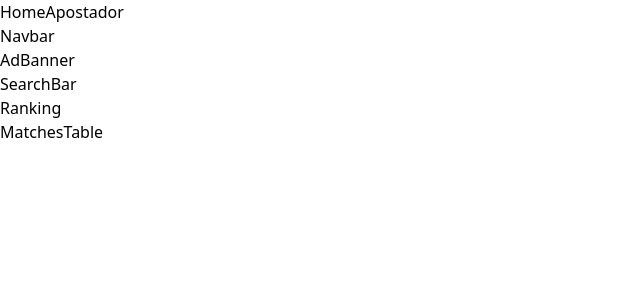
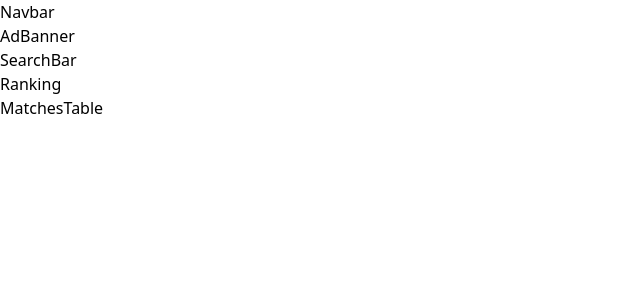
Before and after one commit to AnesioSousa/ibet-react-ts, a React (Vite) app: page / in a window 1280 px wide. Shown: the top 300 px of the page, without its empty margins (0-640 px from the left). Built offline with nearby package versions, Linux system fonts and the light colour scheme.

Commit message:
:trash: Removido boilerplate inicial

```diff
--- a/src/components/HomeApostador.tsx
+++ b/src/components/HomeApostador.tsx
@@ -4,7 +4,6 @@ import PageContent from "./PageContent";
 function HomeApostador() {
   return (
     <>
-      <div>HomeApostador</div>
       <Navbar />
       <PageContent />
     </>
```
